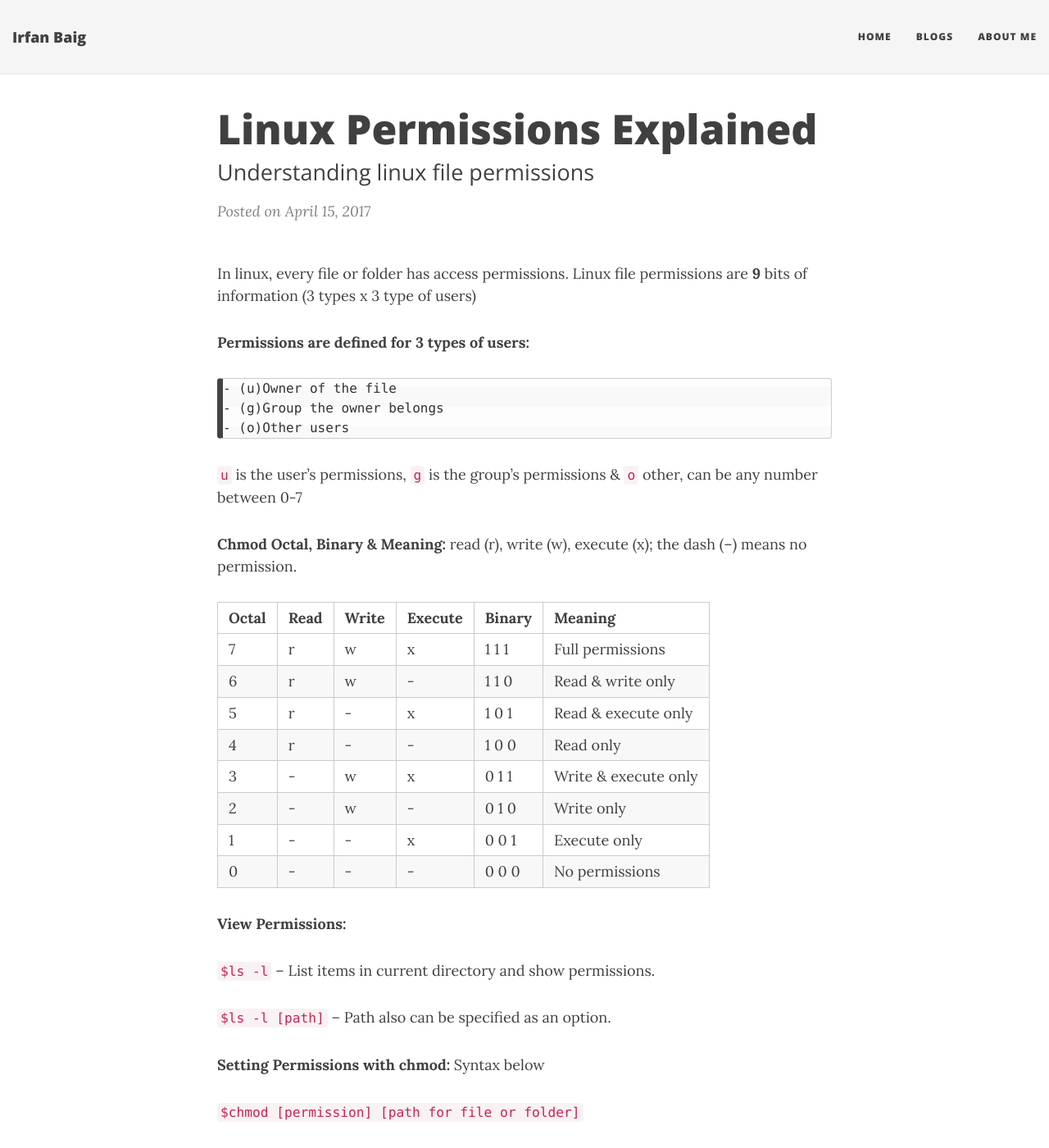
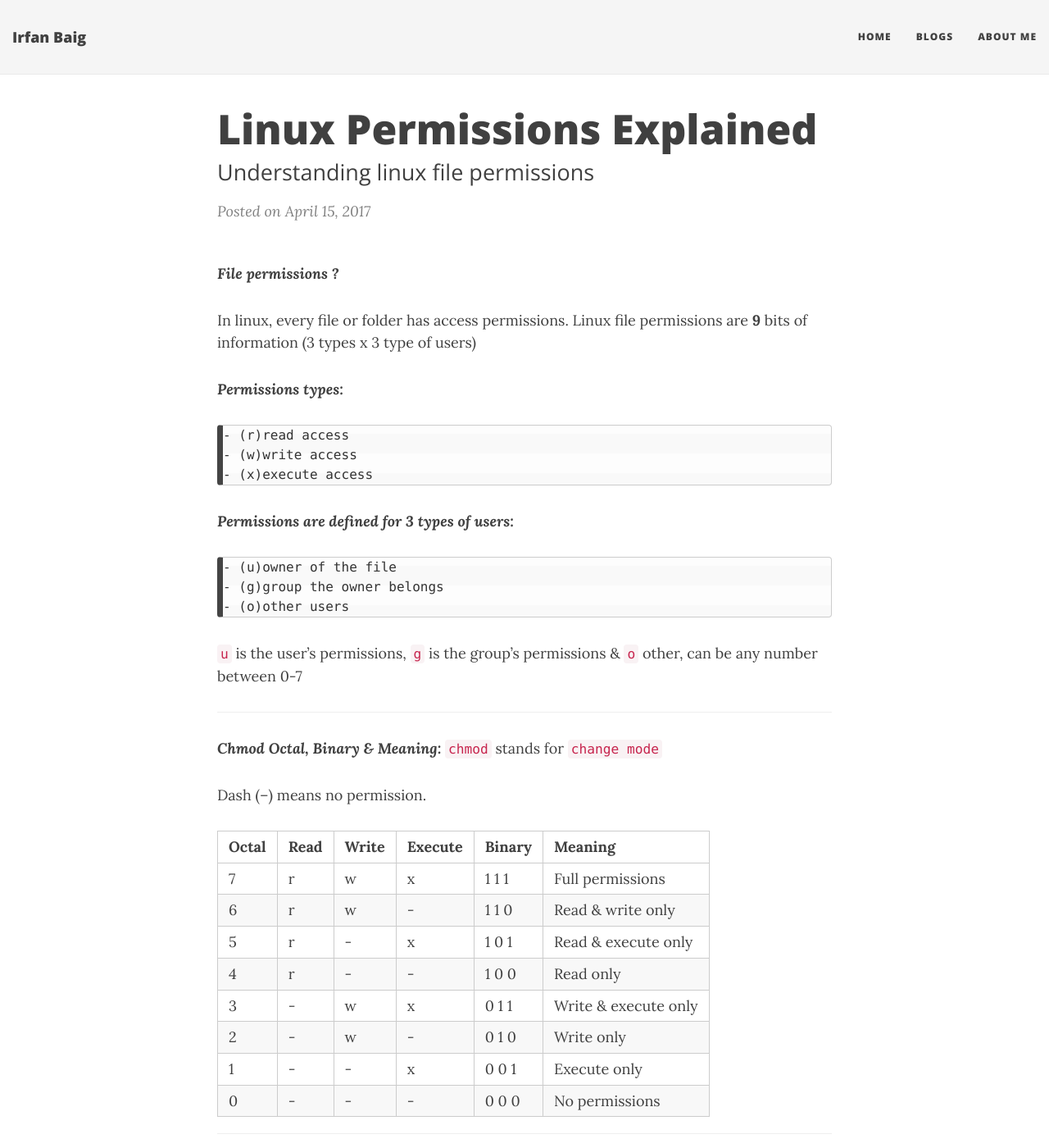
Before and after one commit to irfanbaigse/irfanbaigse.github.io, a Jekyll site: the page built from _posts/2017-04-15-linux-permissions-explained.md, in a window 1280 px wide and 1400 px high. Shown: the whole window at 82% size. Built offline with Jekyll 4.4.1, drawn with Linux system fonts in a browser that asks for light colours; nearby versions of some CDN libraries; some of the changed text lies outside the part shown.

Commit message:
linux permissions explained

````diff
--- a/_posts/2017-04-15-linux-permissions-explained.md
+++ b/_posts/2017-04-15-linux-permissions-explained.md
@@ -6,19 +6,32 @@ subtitle: Understanding linux file permissions
 show-avatar: false
 tags: [linux, linux-permissions, exciting-stuff]
 ---
+***File permissions ?***
 
 In linux, every file or folder has access permissions. Linux file permissions are **9** bits of information (3 types x 3 type of users)
 
-**Permissions are defined for 3 types of users:**
+[comment]:Linux has 2 basic file types _normal and special_
 
-	- (u)Owner of the file
-    - (g)Group the owner belongs
-    - (o)Other users
+***Permissions types:***
+
+	- (r)read access
+	- (w)write access
+	- (x)execute access
+
+***Permissions are defined for 3 types of users:***
+
+	- (u)owner of the file
+    - (g)group the owner belongs
+    - (o)other users
 
 `u` is the user's permissions, `g` is the group's permissions & `o` other, can be any number between 0-7
 
-**Chmod Octal, Binary & Meaning:**
-read (r), write (w), execute (x); the dash (–) means no permission.
+---
+
+***Chmod Octal, Binary & Meaning:***
+`chmod` stands for `change mode`
+
+Dash (–) means no permission.
 
 | Octal | Read | Write | Execute | Binary | Meaning |
 | :------ |:----| :---- | :---- | :------ | :------ |
@@ -31,15 +44,23 @@ read (r), write (w), execute (x); the dash (–) means no permission.
 | 1 | - | - | x | 0 0 1 | Execute only	|
 | 0 | - | - | - | 0 0 0 | No permissions	|
 
-**View Permissions:**
+---
 
-`$ls -l` -- List items in current directory and show permissions.
+***View Permissions:***
 
-`$ls -l [path]` -- Path also can be specified as an option.
+Syntax below
 
-**Setting Permissions with chmod:** Syntax below
+`[~]$ls -l` -- List items in current directory and show permissions.
 
-`$chmod [permission] [path for file or folder]`
+`[~]$ls -l [path of file or folder]` -- Show permissions for the given path.
+
+---
+
+***Setting Permissions with chmod:***
+
+Syntax below
+
+`[~]$chmod [permission] [path of file or folder]`
 
 where `[permission]` can be either octal or symbolic notation e.g:
 
@@ -47,3 +68,4 @@ where `[permission]` can be either octal or symbolic notation e.g:
 chmod 077 foo.sh   # octal
 chmod +x bar.sh    # symbolic
 ```
+---
````
